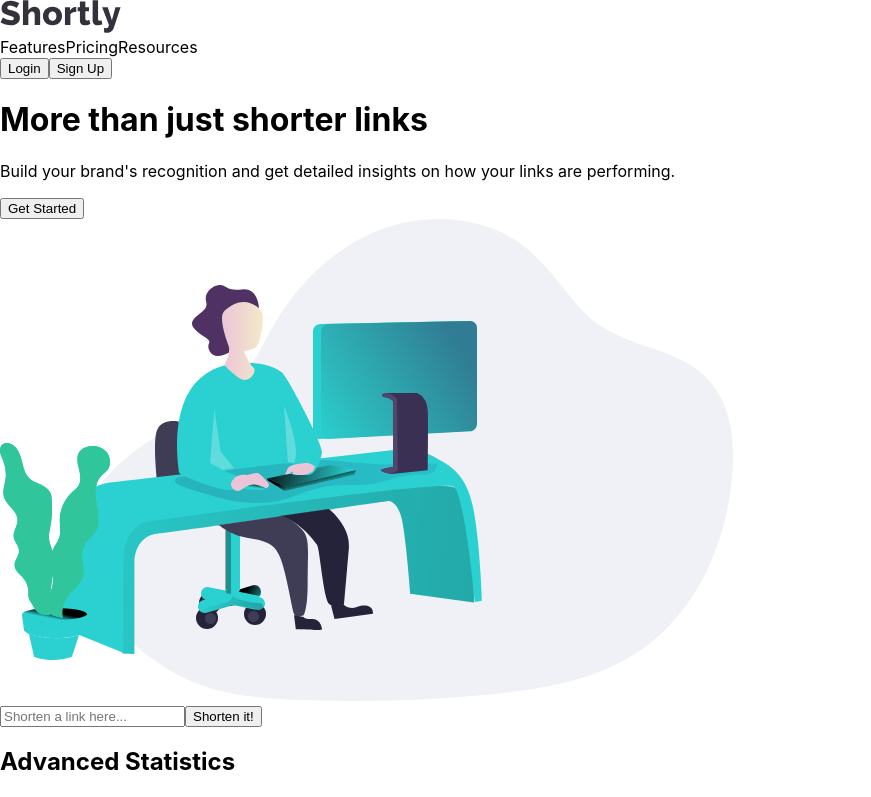
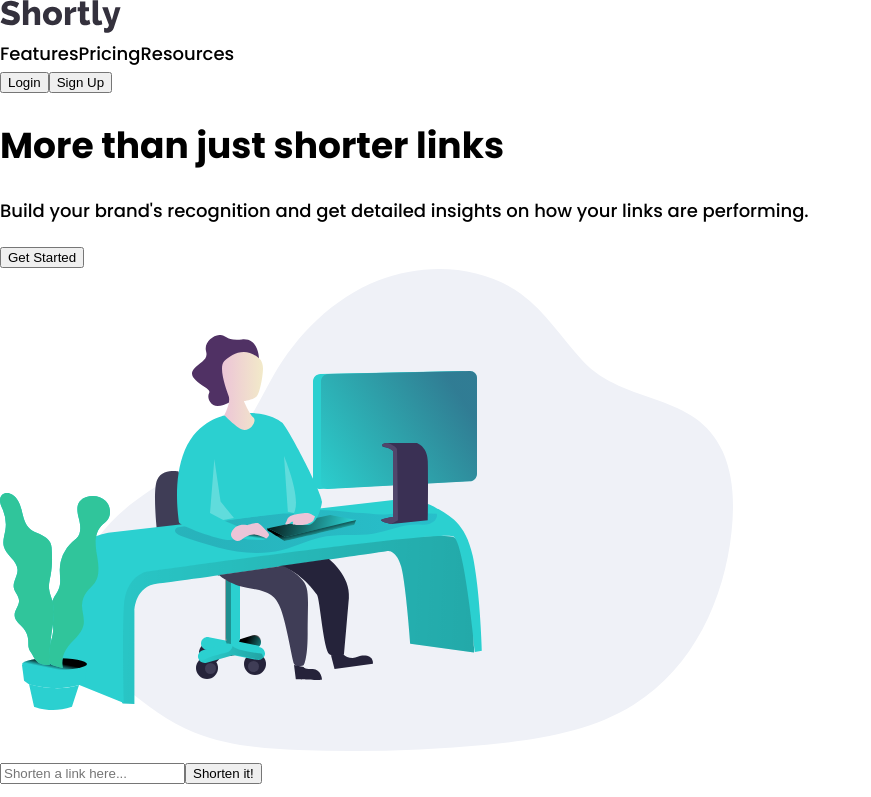
Before and after one commit to yogmel/shortly-test, a Next.js app: page / in a window 1280 px wide. Shown: the top 797 px of the page, without its empty margins (0-871 px from the left). Built offline with nearby package versions, Linux system fonts and the light colour scheme.

Commit message:
style: set global styles

```diff
--- a/pages/index.tsx
+++ b/pages/index.tsx
@@ -8,6 +8,11 @@ export default function App() {
       <Head>
         <title>Shortly - Check your link's performance</title>
         <meta name="viewport" content="initial-scale=1.0, width=device-width" />
+        <link
+          href="https://fonts.googleapis.com/css2?family=Poppins:wght@500;700&display=swap"
+          rel="stylesheet"
+          key="font-link"
+        />
       </Head>
       <Home />
     </>
--- a/styles/globals.css
+++ b/styles/globals.css
@@ -1,9 +1,17 @@
-html,
+* {
+  box-sizing: border-box;
+}
+
+html {
+  font-size: 10px;
+  font-family: "Poppins", sans-serif;
+}
+
 body {
   padding: 0;
   margin: 0;
-  font-family: -apple-system, BlinkMacSystemFont, Segoe UI, Roboto, Oxygen,
-    Ubuntu, Cantarell, Fira Sans, Droid Sans, Helvetica Neue, sans-serif;
+  font-family: "Poppins", sans-serif;
+  font-size: 1.8rem;
 }
 
 a {
@@ -11,6 +19,17 @@ a {
   text-decoration: none;
 }
 
-* {
-  box-sizing: border-box;
+:root {
+  /* colors */
+  --cyan: hsl(180, 66%, 49%);
+  --dark-violet: hsl(257, 27%, 26%);
+  --red: hsl(0, 87%, 67%);
+  --gray: hsl(0, 0%, 75%);
+  --gray-violet: hsl(257, 7%, 63%);
+  --dark-blue: hsl(255, 11%, 22%);
+  --dark-violet: hsl(260, 8%, 14%);
+
+  /* breakpoints */
+  --mobile-breakpoint: 375px;
+  --desktop-breakpoint: 1440px;
 }
```
